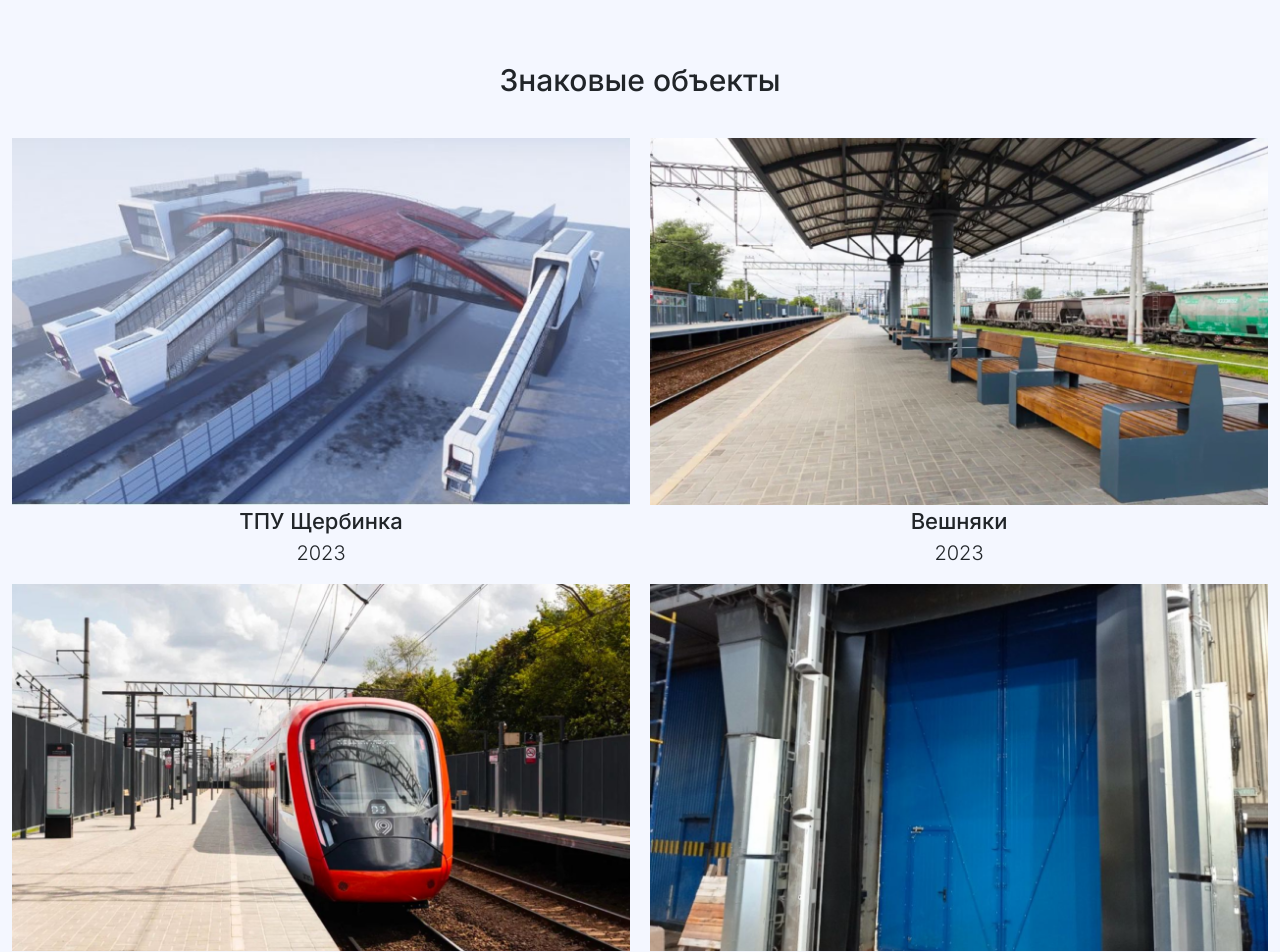
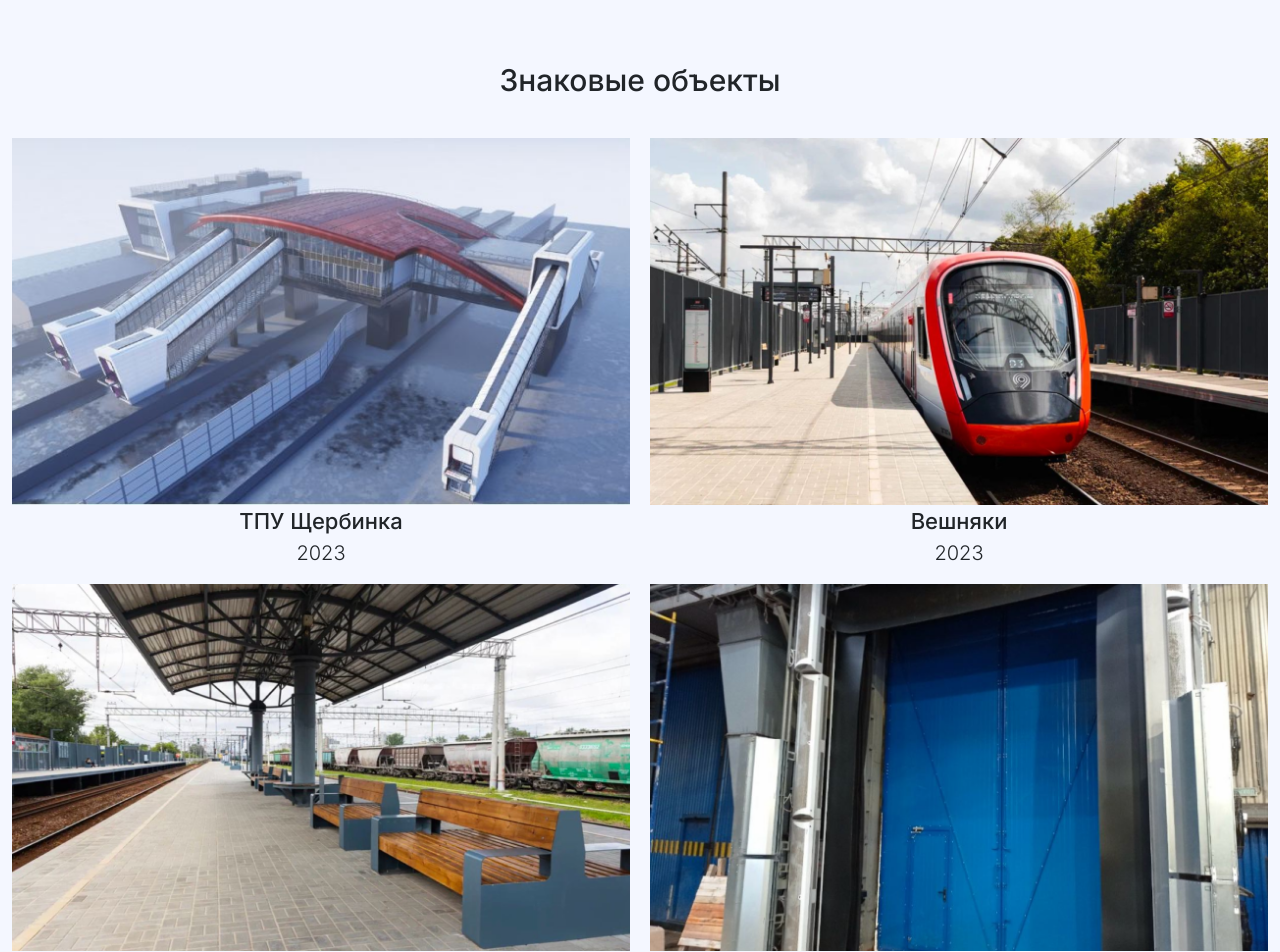
Before and after one commit to ultraevs/KDS-3, a React (Vite) app in the folder frontend/: page / in a window 1280 px wide. Shown: the part 1160-2112 px from the top of the page. Built offline with nearby package versions, Linux system fonts and the light colour scheme.

Commit message:
Update Projects.jsx

```diff
--- a/frontend/src/components/projects/Projects.jsx
+++ b/frontend/src/components/projects/Projects.jsx
@@ -24,12 +24,12 @@ const Projects = () => {
                     <p className={styles.projects_item_year}>2023</p>
                 </div>
                 <div className={styles.projects_item}>
-                    <img src={project2} alt="project" />
+                    <img src={project3} alt="project" />
                     <p className={styles.projects_item_subtitle}>Вешняки</p>
                     <p className={styles.projects_item_year}>2023</p>
                 </div>
                 <div className={styles.projects_item}>
-                    <img src={project3} alt="project" />
+                    <img src={project2} alt="project" />
                     <p className={styles.projects_item_subtitle}>Плющево</p>
                     <p className={styles.projects_item_year}>2023</p>
                 </div>
```
